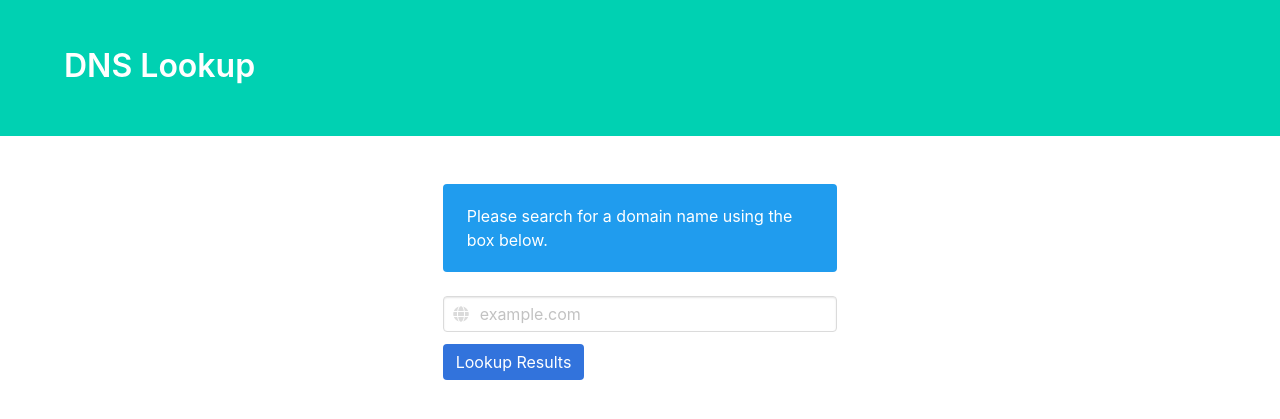
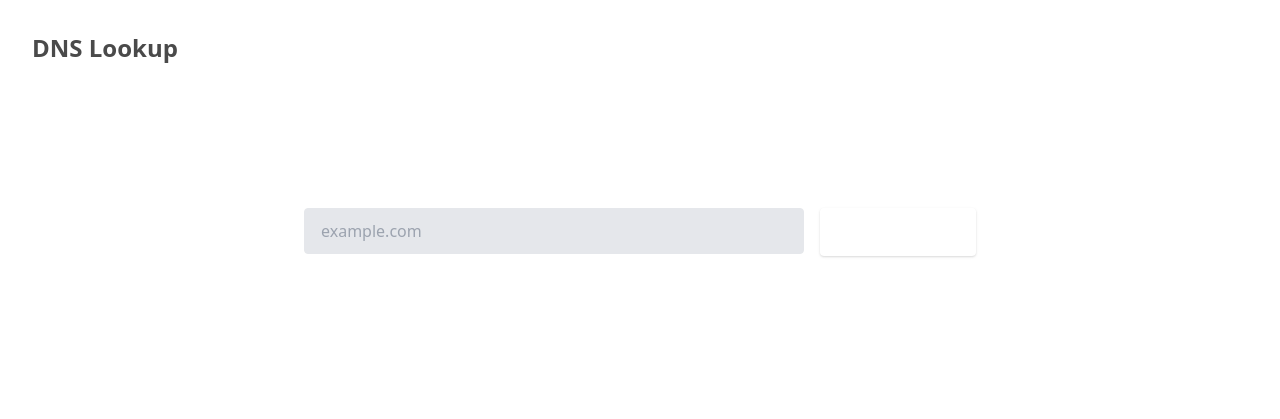
Before and after one commit to djw4/dns-lookup, a Flask app: page / in a window 1280 px wide. Shown: the top 419 px of the page. Run offline with Flask 2, Linux system fonts and the light colour scheme; some libraries are stand-ins or nearby versions.

Commit message:
updated style of index

```diff
--- a/templates/index.html
+++ b/templates/index.html
@@ -4,29 +4,20 @@
   {{ super() }}
 {% endblock %}
 {% block content %}
-<div class="columns">
-    <div class="column"></div>
-    <div class="column one-third">
-        <div class="notification is-info">
-            Please search for a domain name using the box below.
+<div class="container mx-auto px-4">
+  <section class="py-12 px-4">
+    <div class="w-full max-w-2xl mx-auto mb-12">
+      <form action="{{ url_for('lookup') }}" method="POST">
+        <div class="flex mb-4 -mx-2">
+          <div class="w-3/4 px-2">
+            <input class="appearance-none block w-full py-3 px-4 leading-tight text-gray-700 bg-gray-200 focus:bg-white border border-gray-200 focus:border-gray-500 rounded focus:outline-none" type="text" placeholder="example.com" name="domain">
+          </div>
+          <div class="w-1/4 px-2">
+            <button class="inline-block w-full py-4 px-8 leading-none text-white bg-teal-500 hover:bg-teal-600 rounded shadow">Submit</button>
+          </div>
         </div>
-        <form action="{{ url_for('lookup') }}" method="POST">
-            <div class="field">
-              <p class="control has-icons-left has-icons-right">
-                <input class="input" type="text" placeholder="example.com" name="domain">
-                <span class="icon is-small is-left">
-                  <i class="fas fa-globe"></i>
-                </span>
-              </p>
-            </div>
-            <div class="field is-grouped">
-              <div class="control">
-                <button class="button is-link">Lookup Results</button>
-              </div>
-            </div>
-        </form>
+      </form>
     </div>
-    <div class="column"></div>
+  </section>
 </div>
-
 {% endblock %}
--- a/templates/layout.html
+++ b/templates/layout.html
@@ -3,20 +3,31 @@
   <head>
     <meta charset="utf-8">
     <meta name="viewport" content="width=device-width, initial-scale=1">
-    <link rel="stylesheet" href="{{ url_for('static', filename='bulma.min.css') }}">
+    <link href="{{ url_for('static', filename='bulma.min.css') }}" rel="stylesheet">
+    <link href="https://unpkg.com/tailwindcss@^1.0/dist/tailwind.min.css" rel="stylesheet" />
     {% block head %}
     <title>DNS Lookup</title>
     {% endblock %}
   </head>
-  <body>
-    <section class="hero is-primary">
+  <body class="font-body bg-body text-body">
+    <div class="container mx-auto px-4">
+      <section class="p-4">
+        <div class="flex flex-wrap -mx-8">
+          <div class="md:w-1/3 py-4 px-8 mb-4 md:mb-0">
+            <h2 class="text-2xl font-heading text-teal-500 font-semibold"><a href="/" class="hover:none">DNS Lookup</a></h3>
+            <p class="my-4 leading-relaxed text-teal-400">{{ domain }}</p>
+          </div>
+        </div>
+      </section>
+    </div>
+    <!-- <section class="hero is-primary">
       <div class="hero-body">
         <div class="container">
           <h1 class="title"><a href="/">DNS Lookup</a></h1>
           <h2 class="subtitle">{{ domain }}</h2>
         </div>
       </div>
-    </section>
+    </section> -->
     <section class="section">
             {% block content %}
             {% endblock %}
```
